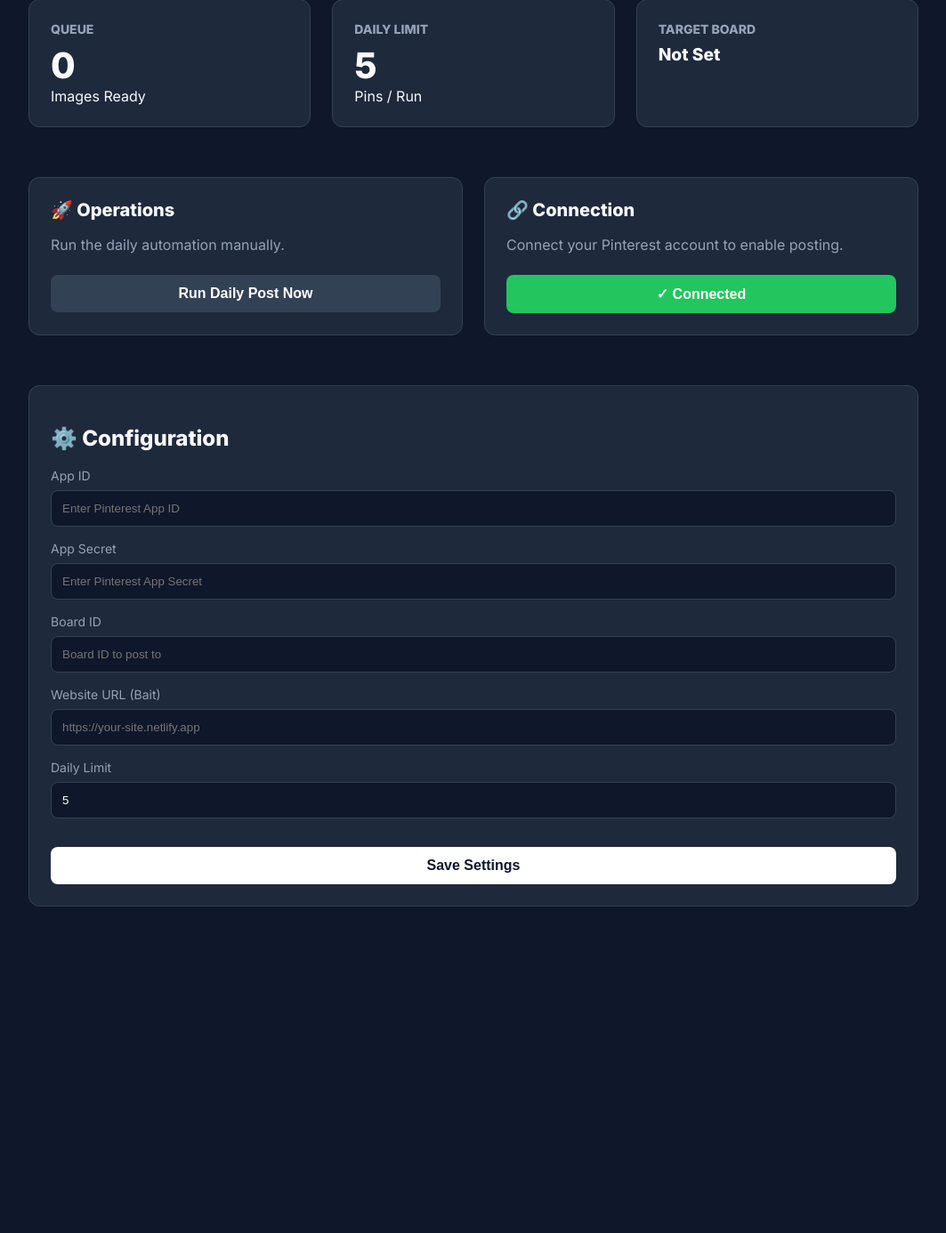
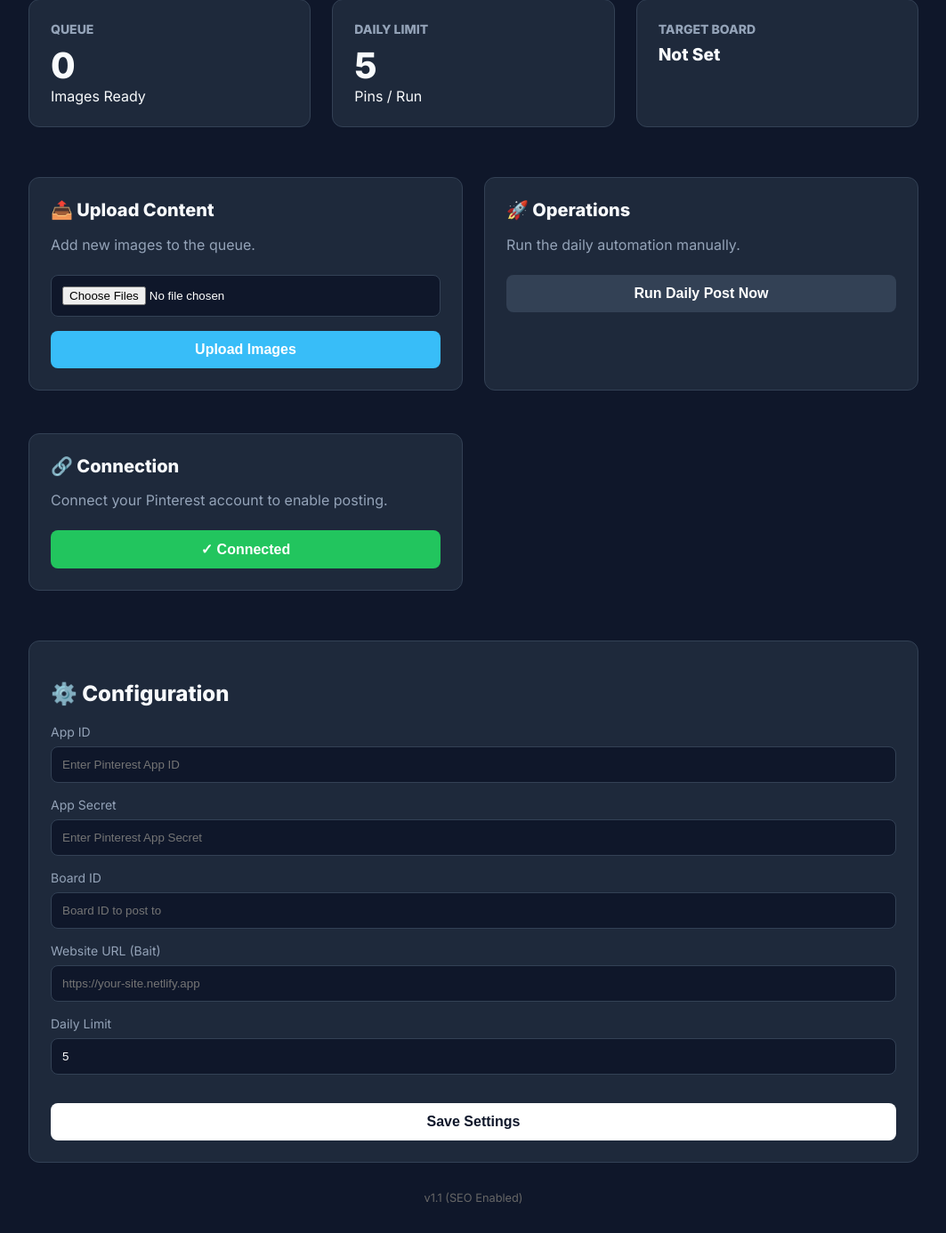
Before and after one commit to kesselerbr/pinterest-studio, a Flask app: page / in a window 1280 px wide. Shown: the part 115-1501 px from the top of the page at 89% size, without its empty margins (108-1171 px from the left). Before the commit the page ends 1134 px from the top, so only its background shows below. Run offline with Flask 3, Linux system fonts and the light colour scheme.

Commit message:
Add files via upload

```diff
--- a/templates/dashboard.html
+++ b/templates/dashboard.html
@@ -53,6 +53,16 @@
             </div>
 
             <div class="actions-grid">
+                <!-- Upload -->
+                <div class="card action-card">
+                    <h2>📤 Upload Content</h2>
+                    <p>Add new images to the queue.</p>
+                    <form action="{{ url_for('upload_file') }}" method="POST" enctype="multipart/form-data">
+                        <input type="file" name="file" multiple accept=".jpg,.jpeg,.png" style="margin-bottom: 1rem;">
+                        <button type="submit" class="btn-secondary">Upload Images</button>
+                    </form>
+                </div>
+
                 <!-- Manual Run -->
                 <div class="card action-card">
                     <h2>🚀 Operations</h2>
@@ -106,6 +116,10 @@
                     </div>
                     <button type="submit" class="btn-save">Save Settings</button>
                 </form>
+                </form>
+            </div>
+            <div style="text-align: center; color: #666; font-size: 0.8rem; margin-top: 2rem;">
+                v1.1 (SEO Enabled)
             </div>
         </main>
     </div>
```
